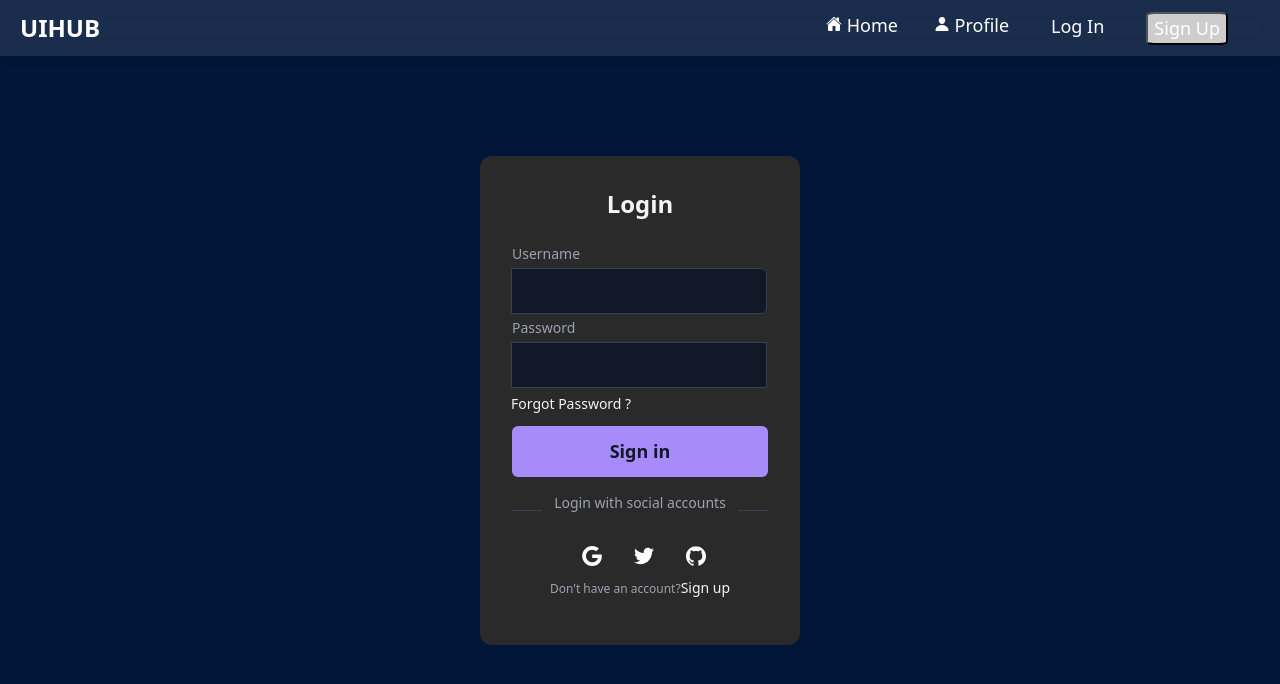
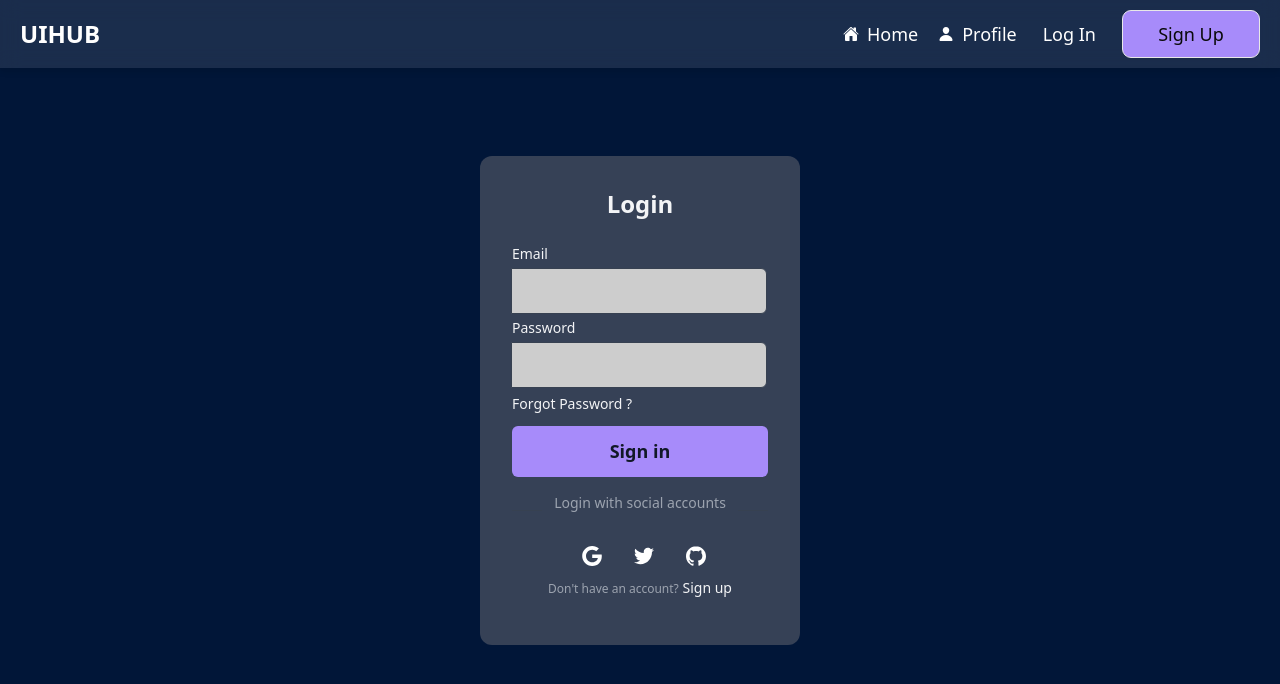
Before and after one commit to Maxou2003/UIhub, a React (Create React App) app in the folder client/: page /login in a window 1280 px wide. Shown: the top 684 px of the page. Built offline with nearby package versions, Linux system fonts and the light colour scheme.

Commit message:
login form

```diff
--- a/client/package.json
+++ b/client/package.json
@@ -1,6 +1,7 @@
 {
   "name": "frontend",
   "version": "0.1.0",
+  "proxy": "http://localhost:5000",
   "private": true,
   "dependencies": {
     "@ionic/react": "^8.4.3",
--- a/client/src/components/MainContent/MainContent.css
+++ b/client/src/components/HomeMainContent/HomeMainContent.css
@@ -60,7 +60,7 @@
     font-family: monospace;
     overflow: hidden;
     /* Ensures the content is not revealed until the animation */
-    border-right: .15em solid orange;
+    border-right: .15em solid #cdcdcd;
     /* The typewriter cursor */
     white-space: nowrap;
     /* Keeps the content on a single line */
@@ -99,6 +99,6 @@
     }
 
     50% {
-        border-color: orange;
+        border-color: #cdcdcd;
     }
 }
--- a/client/src/components/MainContent/MainContent.js
+++ b/client/src/components/HomeMainContent/HomeMainContent.js
@@ -1,5 +1,5 @@
 import React from 'react';
-import './MainContent.css';
+import './HomeMainContent.css';
 import { IonIcon } from '@ionic/react';
 import { search } from 'ionicons/icons';
 import Card from '../Card/Card';
--- a/client/src/components/LoginContent/LoginContent.css
+++ b/client/src/components/LoginForm/LoginForm.css
@@ -1,8 +1,7 @@
-/* From Uiverse.io by Yaya12085 */
 .form-container {
     width: 320px;
     border-radius: 0.75rem;
-    background-color: rgb(42, 42, 42);
+    background-color: #364156;
     padding: 2rem;
     color: rgba(243, 244, 246, 1);
 }
@@ -25,8 +24,8 @@
 }
 
 .input-group label {
-    display: block;
-    color: rgba(156, 163, 175, 1);
+    display: flex;
+    color: rgba(243, 244, 246, 1);
     margin-bottom: 4px;
 }
 
@@ -35,9 +34,9 @@
     border-radius: 0.375rem;
     border: 1px solid rgba(55, 65, 81, 1);
     outline: 0;
-    background-color: rgba(17, 24, 39, 1);
+    background-color: #cdcdcd;
     padding: 0.75rem 1rem;
-    color: rgba(243, 244, 246, 1);
+    color: #011638;
 }
 
 .input-group input:focus {
@@ -46,7 +45,6 @@
 
 .forgot {
     display: flex;
-    justify-content: flex-end;
     font-size: 0.75rem;
     line-height: 1rem;
     color: rgba(156, 163, 175, 1);
@@ -122,3 +120,8 @@
     line-height: 1rem;
     color: rgba(156, 163, 175, 1);
 }
+
+.error {
+    color: red;
+    font-weight: bold;
+}
--- a/client/src/components/LoginContent/LoginContent.js
+++ b/client/src/components/LoginForm/LoginForm.js
@@ -1,21 +1,61 @@
-import React from "react";
-import './LoginContent.css';
+import React, { useState } from "react";
+import './LoginForm.css';
+import axios from 'axios';
 
 function Login() {
+
+    const [formData, setFormData] = useState({
+        email: '',
+        password: '',
+    });
+
+    const [errors, setErrors] = useState({});
+
+    const handleInputChange = (e) => {
+        const { name, value } = e.target;
+        setFormData({
+            ...formData,
+            [name]: value,
+        });
+    };
+
+    const validateForm = () => {
+        const newErrors = {};
+        if (!formData.email) newErrors.email = 'email is required.';
+        if (!formData.password) newErrors.password = 'Password is required.';
+        setErrors(newErrors);
+        return Object.keys(newErrors).length === 0; // Return true if no errors
+    };
+
+    const handleSubmit = async (e) => {
+        e.preventDefault();
+
+        if (!validateForm()) return; // Stop if validation fails
+
+        try {
+            const response = await axios.post('http://localhost:5000/api/auth/login', formData);
+            console.log('Response from backend:', response.data);
+        } catch (error) {
+            console.error('Error submitting form:', error);
+        }
+    };
+
     return (
         <div className="form-container">
             <p className="title">Login</p>
-            <form className="form">
+            <form className="form" onSubmit={handleSubmit}>
                 <div className="input-group">
-                    <label for="username">Username</label>
-                    <input type="text" name="username" id="username" placeholder="" />
+                    <label for="email">Email</label>
+                    <input type="email" name="email" id="email" placeholder="" value={formData.email} onChange={handleInputChange} />
+                    {errors.email && <p className="error">{errors.email}</p>}
                 </div>
                 <div className="input-group">
                     <label for="password">Password</label>
-                    <input type="password" name="password" id="password" placeholder="" />
-                    <div className="forgot">
-                        <a rel="noopener noreferrer" href="#">Forgot Password ?</a>
-                    </div>
+                    <input type="password" name="password" id="password" placeholder="" value={formData.password} onChange={handleInputChange} />
+                    {errors.password && <p className="error">{errors.password}</p>}
+                </div>
+                <div className="forgot">
+                    <a rel="noopener noreferrer" href="/">Forgot Password ?</a>
                 </div>
                 <button className="sign">Sign in</button>
             </form>
@@ -42,7 +82,7 @@ function Login() {
                 </button>
             </div>
             <p className="signup">Don't have an account?
-                <a rel="noopener noreferrer" href="/signup" className="">Sign up</a>
+                <a rel="noopener noreferrer" href="/signup" className=""> Sign up</a>
             </p>
         </div>
     );
--- a/client/src/components/Navbar/Navbar.css
+++ b/client/src/components/Navbar/Navbar.css
@@ -30,10 +30,6 @@ a {
     text-decoration: none;
 }
 
-.nav-links :last-child {
-    margin-right: 2vh;
-}
-
 .nav-item span,
 button {
     color: white;
@@ -43,18 +39,19 @@ button {
     transition: color 0.3s ease;
 }
 
+ion-icon {
+    margin-right: 1vh;
+}
+
 .nav-item span:hover {
-    color: #ff6b6b;
+    color: #CDCDCD;
 }
 
 .navbar .nav-item {
     color: white;
-}
-
-.signup-btn {
-    background-color: #cdcdcd;
-    border-radius: 10%;
-    transition: ease 0.3s;
+    justify-content: center;
+    align-items: center;
+    display: flex;
 }
 
 .login-btn {
@@ -62,7 +59,3 @@ button {
     transition: ease 0.3s;
     border: none;
 }
-
-.signup-btn:hover {
-    background-color: rgb(1, 22, 56);
-}
--- a/client/src/components/Navbar/Navbar.js
+++ b/client/src/components/Navbar/Navbar.js
@@ -2,6 +2,7 @@ import React from 'react';
 import './Navbar.css';
 import { IonIcon } from '@ionic/react'; // Install @ionic/react if needed
 import { home, person } from 'ionicons/icons';
+import SignupBtn from '../SignupBtn/SignupBtn';
 
 function Navbar() {
     return (
@@ -24,7 +25,7 @@ function Navbar() {
                     <button className="login-btn"> Log In </button>
                 </a>
                 <a href="/signup" className="nav-item">
-                    <button className="signup-btn"> Sign Up </button>
+                    <SignupBtn />
                 </a>
 
             </nav>
--- /dev/null
+++ b/client/src/components/SignupBtn/SignupBtn.css
@@ -0,0 +1,70 @@
+.button2 {
+    display: flex;
+    transition: all 0.2s ease-in;
+    position: relative;
+    overflow: hidden;
+    z-index: 1;
+    color: #090909;
+    padding: 0.7em 1.7em;
+    cursor: pointer;
+    font-size: 18px;
+    border-radius: 0.5em;
+    background: rgb(167, 139, 250);
+    border: 1px solid #e8e8e8;
+    height: 6vh;
+    width: 138px;
+    justify-content: center;
+    align-items: center;
+}
+
+.button2:active {
+    color: rgb(167, 139, 250);
+    box-shadow: inset 4px 4px 12px #c5c5c5, inset -4px -4px 12px #ffffff;
+}
+
+.button2:before {
+    content: "";
+    position: absolute;
+    left: 50%;
+    transform: translateX(-50%) scaleY(1) scaleX(1.25);
+    top: 100%;
+    width: 140%;
+    height: 180%;
+    background-color: rgba(0, 0, 0, 0.05);
+    border-radius: 50%;
+    display: block;
+    transition: all 0.5s 0.1s cubic-bezier(0.55, 0, 0.1, 1);
+    z-index: -1;
+}
+
+.button2:after {
+    content: "";
+    position: absolute;
+    left: 55%;
+    transform: translateX(-50%) scaleY(1) scaleX(1.45);
+    top: 180%;
+    width: 160%;
+    height: 190%;
+    background-color: #6F66A8;
+    border-radius: 50%;
+    display: block;
+    transition: all 0.5s 0.1s cubic-bezier(0.55, 0, 0.1, 1);
+    z-index: -1;
+}
+
+.button2:hover {
+    color: #ffffff;
+    border: 1px solid #6F66A8;
+}
+
+.button2:hover:before {
+    top: -35%;
+    background-color: #6F66A8;
+    transform: translateX(-50%) scaleY(1.3) scaleX(0.8);
+}
+
+.button2:hover:after {
+    top: -45%;
+    background-color: #6F66A8;
+    transform: translateX(-50%) scaleY(1.3) scaleX(0.8);
+}
--- /dev/null
+++ b/client/src/components/SignupBtn/SignupBtn.js
@@ -0,0 +1,11 @@
+import React from 'react';
+import './SignupBtn.css';
+
+function SignupBtn() {
+    return (
+        <div className="signup-btn">
+            <button class="button2">Sign Up</button>
+        </div>
+    );
+}
+export default SignupBtn;
--- a/client/src/pages/Home.js
+++ b/client/src/pages/Home.js
@@ -1,5 +1,5 @@
 import React from 'react';
-import MainContent from '../components/MainContent/MainContent';
+import MainContent from '../components/HomeMainContent/HomeMainContent';
 
 function Home() {
     return (
--- a/client/src/pages/Login.js
+++ b/client/src/pages/Login.js
@@ -1,5 +1,5 @@
 import React from 'react';
-import LoginContent from '../components/LoginContent/LoginContent';
+import LoginContent from '../components/LoginForm/LoginForm';
 import './css/Login.css';
 
 function Login() {
--- a/package.json
+++ b/package.json
@@ -16,6 +16,7 @@
     "concurrently": "^9.1.2"
   },
   "dependencies": {
+    "axios": "^1.8.1",
     "bcrypt": "^5.1.1",
     "express": "^4.21.2",
     "jsonwebtoken": "^9.0.2",
```
Also changed, not shown: 1 other file (tests, documents, lock files or other folders).
